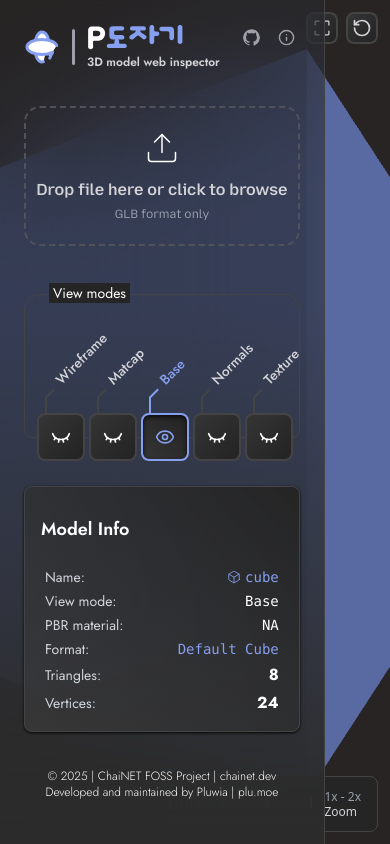
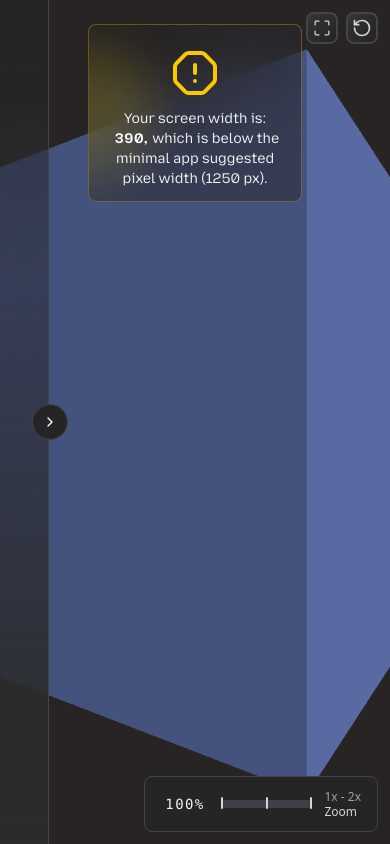
Before and after one commit to Chai-NET/Porcelana, a React (Vite) app: page / in a window 390 px wide. Built offline with nearby package versions, Linux system fonts and the light colour scheme.

Commit message:
0.20 | Display size handler

```diff
--- /dev/null
+++ b/src/components/3d-viewer/ScreenAlert.jsx
@@ -0,0 +1,44 @@
+import { useState, useEffect } from "react";
+import { OctagonAlert } from "lucide-react";
+
+const ScreenAlert = ({ isSmallScreen }) => {
+  const [screenWidth, setScreenWidth] = useState(window.innerWidth);
+
+  useEffect(() => {
+    const handleResize = () => {
+      setScreenWidth(window.innerWidth);
+    };
+    window.addEventListener("resize", handleResize);
+    return () => {
+      window.removeEventListener("resize", handleResize);
+    };
+  }, []);
+  return (
+    <div
+      className={`absolute left-1/2 z-50 -translate-x-1/2 transition-all delay-150 duration-700 ease-linear ${isSmallScreen ? "top-6" : "-top-24"} `}
+    >
+      {/* Alert */}
+      <div
+        className={`bg-dark25/45 overflow-clip rounded-lg border border-yellow-500/35 px-4 py-3 backdrop-blur-2xl`}
+      >
+        <div className="flex max-w-72 min-w-45 flex-col items-center space-x-3 md:flex-row">
+          <OctagonAlert className="z-10 m-3 size-12 stroke-yellow-400 stroke-2 md:size-9" />
+          {/* Blur effect animation */}
+          <div className="absolute top-1/2 -left-16 size-32 -translate-y-1/2 animate-pulse rounded-full bg-yellow-300/25 blur-xl" />
+          <div className="absolute top-1/2 -left-30 size-60 -translate-y-1/2 animate-ping rounded-full bg-yellow-600/15 blur-xl delay-150" />
+          <div className="font-mozilla flex flex-col leading-tight text-zinc-400">
+            <p className="track z-10 text-center text-sm text-zinc-100 md:text-left md:text-xs">
+              Your screen width is:{" "}
+              <span className="font-mozilla px-1 font-bold tracking-wider text-white">
+                {screenWidth},
+              </span>
+              which is below the minimal app suggested pixel width (1250 px).
+            </p>
+          </div>
+        </div>
+      </div>
+    </div>
+  );
+};
+
+export default ScreenAlert;
--- a/src/components/3d-viewer/SidePanel/TitlePanel.jsx
+++ b/src/components/3d-viewer/SidePanel/TitlePanel.jsx
@@ -9,7 +9,6 @@ export default function Title() {
   const [open, setOpen] = useState(false);
   const boxRef = useRef(null);
 
-  // ESC to close
   useEffect(() => {
     if (!open) return;
     const handleKeyDown = (e) => {
--- a/src/components/3d-viewer/SidePanel/ViewModeControls.jsx
+++ b/src/components/3d-viewer/SidePanel/ViewModeControls.jsx
@@ -41,10 +41,10 @@ const ViewModeControls = ({ viewMode, setViewMode }) => (
             <button
               key={key}
               onClick={() => setViewMode(key)}
-              className={`shadow-darkBlack from-dark25 to-dark35 relative size-12 cursor-pointer overflow-clip rounded-lg border-2 from-10% p-3 text-left text-sm text-nowrap transition-all duration-300 ease-in-out ${
+              className={`shadow-darkBlack from-dark25 group to-dark35 relative size-12 cursor-pointer overflow-clip rounded-lg border-2 from-10% p-3 text-left text-sm text-nowrap transition-all duration-300 ease-in-out ${
                 viewMode === key
                   ? "border-accent bg-gradient-to-bl text-white shadow-inner"
-                  : "border-dark44 bg-gradient-to-tl text-zinc-300 hover:bg-zinc-100"
+                  : "border-dark44 hover:border-accent/50 bg-gradient-to-tl text-zinc-300 hover:bg-zinc-100"
               }`}
             >
               {/* {label} */}
@@ -63,7 +63,7 @@ const ViewModeControls = ({ viewMode, setViewMode }) => (
                   className={`absolute top-1/2 left-1/2 -translate-x-1/2 -translate-y-1/2 stroke-white transition-all delay-75 duration-1000 ease-out ${
                     viewMode === key
                       ? "-translate-y-3 rotate-x-180 opacity-0"
-                      : "rotate-0 opacity-100"
+                      : "rotate-0 opacity-100 group-hover:size-6"
                   } `}
                 />
               </div>
--- a/src/components/3d-viewer/SidePanel/sidePanel.jsx
+++ b/src/components/3d-viewer/SidePanel/sidePanel.jsx
@@ -1,10 +1,62 @@
+import { useState, useEffect } from "react";
 import FileUpload from "./FileUpload";
 import ViewModeControls from "./ViewModeControls";
 import ModelInfo from "./ModelInfo";
 import TitlePanel from "./TitlePanel";
+import { LuChevronDown, LuChevronRight } from "react-icons/lu";
 
-const SidePanel = ({ viewMode, setViewMode, stats, onFileUpload }) => (
-  <div className="border-dark44 from-dark25/45 absolute top-0 left-0 flex h-dvh flex-col justify-start gap-6 border-r bg-gradient-to-b from-35% to-[#2C2C2C] p-6 backdrop-blur-3xl md:w-100 2xl:w-100">
+const SidePanel = ({ viewMode, setViewMode, stats, onFileUpload }) => {
+  const [isCollapsed, setIsCollapsed] = useState(false);
+
+  useEffect(() => {
+    const handleResize = () => {
+      const screenWidth = window.innerWidth;
+      if (screenWidth < 1000) {
+        setIsCollapsed(true);
+      } else {
+        setIsCollapsed(false);
+      }
+    };
+
+    handleResize();
+
+    window.addEventListener("resize", handleResize);
+
+    return () => window.removeEventListener("resize", handleResize);
+  }, []);
+
+  const toggleCollapse = () => {
+    setIsCollapsed(!isCollapsed);
+  };
+
+  return (
+    <div
+      className={`border-dark44 from-dark25/45 absolute top-0 left-0 flex h-dvh flex-col justify-start gap-6 border-r bg-gradient-to-b from-35% to-[#2C2C2C] p-6 backdrop-blur-3xl transition-all duration-500 ease-linear ${
+        isCollapsed ? "w-0" : "md:w-100 2xl:w-100"
+      }`}
+    >
+      {/* Collapse/Expand Button */}
+      <button
+        onClick={toggleCollapse}
+        className={`bg-dark25 border-dark44 hover:text-accent hover:border-accent absolute top-1/2 z-30 size-9 -translate-y-1/2 cursor-pointer rounded-full border p-2 text-white transition-all duration-1000 ease-in-out ${
+          isCollapsed ? "-right-5 rotate-0" : "-right-5 rotate-90"
+        }`}
+        aria-label={isCollapsed ? "Expand sidebar" : "Collapse sidebar"}
+      >
+        {isCollapsed ? (
+          <LuChevronRight className="mx-auto" />
+        ) : (
+          <LuChevronDown className="mx-auto" />
+        )}
+      </button>
+
+      <div
+        className={`flex flex-col gap-1 transition-all duration-1000 ease-in-out md:gap-3 2xl:gap-6 ${
+          isCollapsed
+            ? "pointer-events-none -translate-x-120 opacity-0"
+            : "translate-x-0 opacity-100"
+        } `}
+      >
         <TitlePanel />
         <FileUpload onFileUpload={onFileUpload} />
         <ViewModeControls viewMode={viewMode} setViewMode={setViewMode} />
@@ -14,6 +66,8 @@ const SidePanel = ({ viewMode, setViewMode, stats, onFileUpload }) => (
           Developed and maintained by Pluwia | plu.moe
         </h2>
       </div>
+    </div>
   );
+};
 
 export default SidePanel;
--- a/src/pages/main_page.jsx
+++ b/src/pages/main_page.jsx
@@ -1,4 +1,4 @@
-import React, { useState, useCallback } from "react";
+import React, { useState, useEffect, useCallback } from "react";
 import * as THREE from "three";
 import { TDSpace } from "../hooks/3D_space.jsx";
 import { createMaterial } from "../components/3d-viewer/utils/materials.js";
@@ -7,6 +7,7 @@ import SidePanel from "../components/3d-viewer/SidePanel/sidePanel.jsx";
 import Loading from "../components/3d-viewer/Loading.jsx";
 import ErrorMessage from "../components/3d-viewer/ErrorMessage.jsx";
 import ZoomIndicator from "../components/3d-viewer/ZoomIndicator.jsx";
+import ScreenAlert from "../components/3d-viewer/ScreenAlert.jsx";
 
 const FALLBACK_TEXTURE_URL =
   "https://threejs.org/examples/textures/uv_grid_opengl.jpg";
@@ -19,17 +20,33 @@ const MainPage = () => {
   const [lastMousePos, setLastMousePos] = useState({ x: 0, y: 0 });
   const [modelTexture, setModelTexture] = useState(null);
 
+  const [isSmallScreen, setIsSmallScreen] = useState(false);
+
+  useEffect(() => {
+    const handleResize = () => {
+      const screenWidth = window.innerWidth;
+      if (screenWidth < 1250) {
+        setIsSmallScreen(true);
+      } else {
+        setIsSmallScreen(false);
+      }
+    };
+
+    handleResize();
+
+    window.addEventListener("resize", handleResize);
+
+    return () => window.removeEventListener("resize", handleResize);
+  }, []);
+
   const {
     mountRef,
-    sceneRef,
-    cameraRef,
     meshRef,
     stats,
     setStats,
     zoomLevel,
     resetCamera,
     replaceModel,
-    setIsDefaultCube,
   } = TDSpace();
 
   const handleMouseDown = useCallback((e) => {
@@ -192,10 +209,15 @@ const MainPage = () => {
           onMouseDown={handleMouseDown}
         />
         <Loading isLoading={isLoading} />
+
+        <div
+          className={`z-50 transition-all duration-500 ${isSmallScreen ? "opacity-100" : "opacity-0"}`}
+        >
+          <ScreenAlert isSmallScreen={isSmallScreen} />
+        </div>
         <ErrorMessage error={error} />
         <Controls onReset={resetCamera} />
 
-        {/* Zoom Indicator*/}
         {!isLoading && !error && <ZoomIndicator zoomLevel={zoomLevel} />}
       </div>
       <SidePanel
```
Lines whose indentation alone changed are shown as unchanged.
